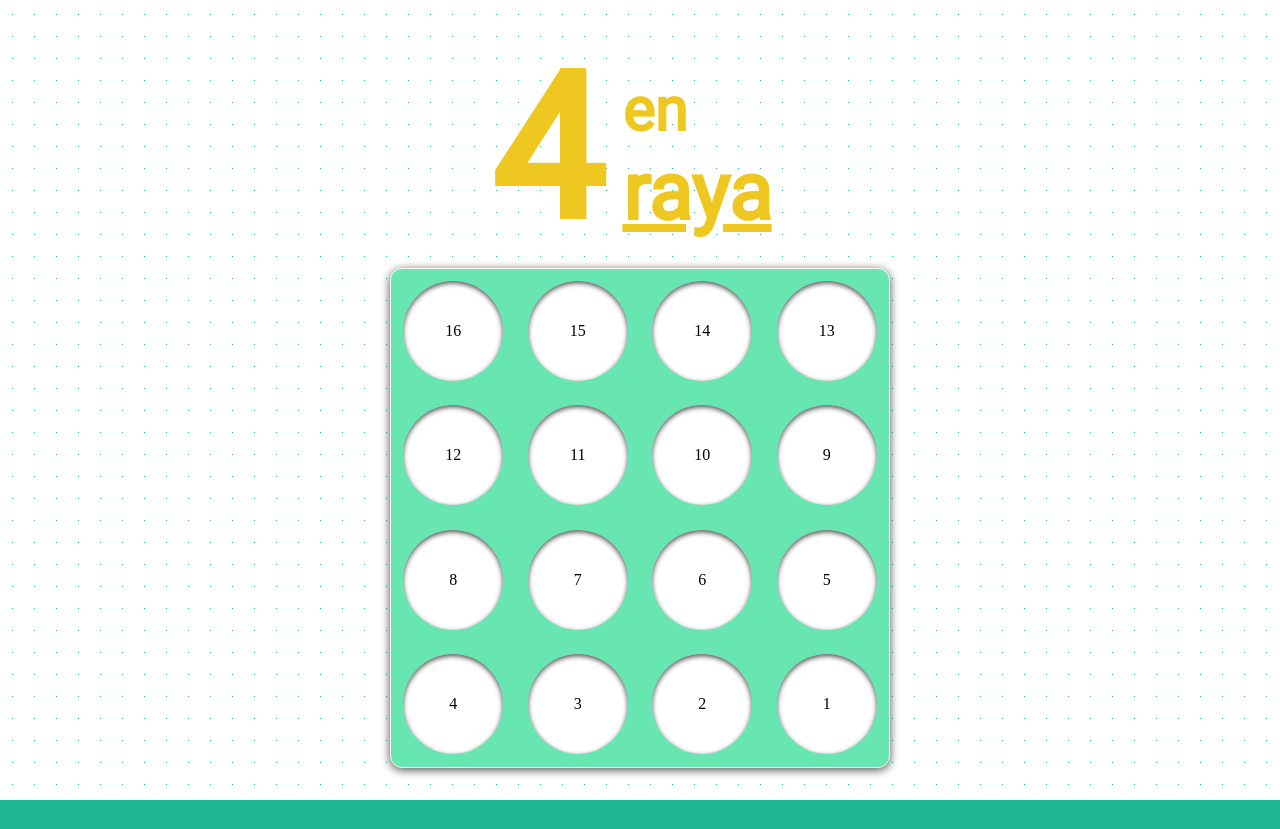
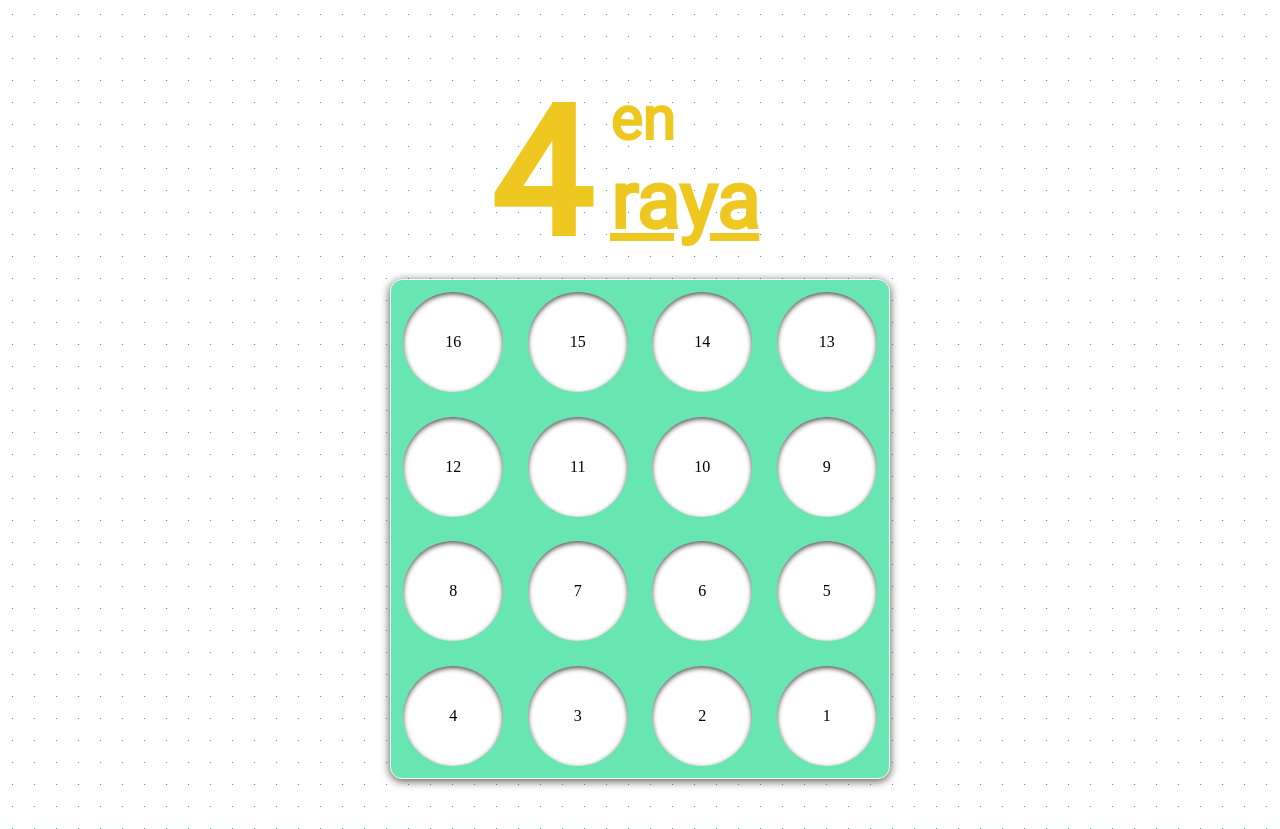
Before and after one commit to NataliaMigallon/four-in-line, a website: page src/html/index.html in a window 1280 px wide. Before the commit the page ends 800 px from the top, so only its background shows below. Drawn offline with nearby package versions, Linux system fonts and the light colour scheme; files that its build step writes are made by us from their sources.

Commit message:
Clean code

```diff
--- a/src/scss/layout/_header.scss
+++ b/src/scss/layout/_header.scss
@@ -6,8 +6,9 @@
     justify-content: center;
     font-family: $font-header;
     color: $color-title;
+    padding-top: 100px;
     &--four {
-      font-size: 200px;
+      font-size: 178px;
       padding: 0 20px 0 100px;
     }
     &--wrapper {
@@ -15,7 +16,7 @@
       flex-direction: column;
     }
     &--in {
-      padding-top: 42px;
+      padding-top: 13px;
       font-size: 60px;
     }
     &--line {
--- a/src/scss/layout/_page.scss
+++ b/src/scss/layout/_page.scss
@@ -26,6 +26,7 @@ body {
   background-color: rgb(103, 230, 177);
   justify-items: center;
   align-items: center;
+  margin-bottom: 50px;
   &__item {
     background-color: white;
     border-radius: 50%;
@@ -39,7 +40,7 @@ body {
   }
 }
 .player1 {
-  border: solid 1px black;
+  border: 1px solid rgb(250, 248, 248);
   background-color: $color-player1;
   border-radius: 50%;
   width: 100px;
```
Also changed, not shown: src/html/partials/main.html (+1 -0 lines), src/js/main.js (+4 -23 lines).
